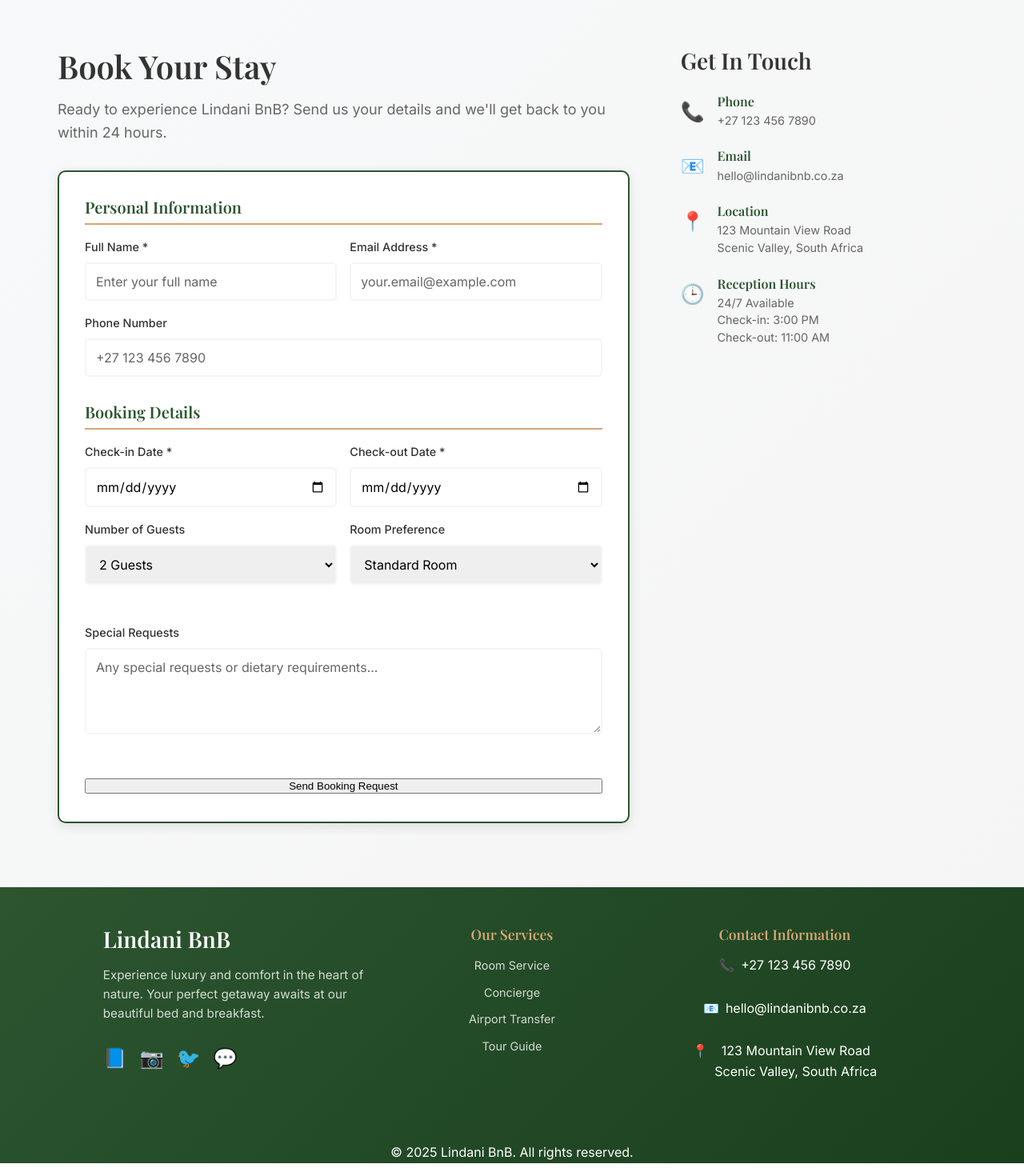
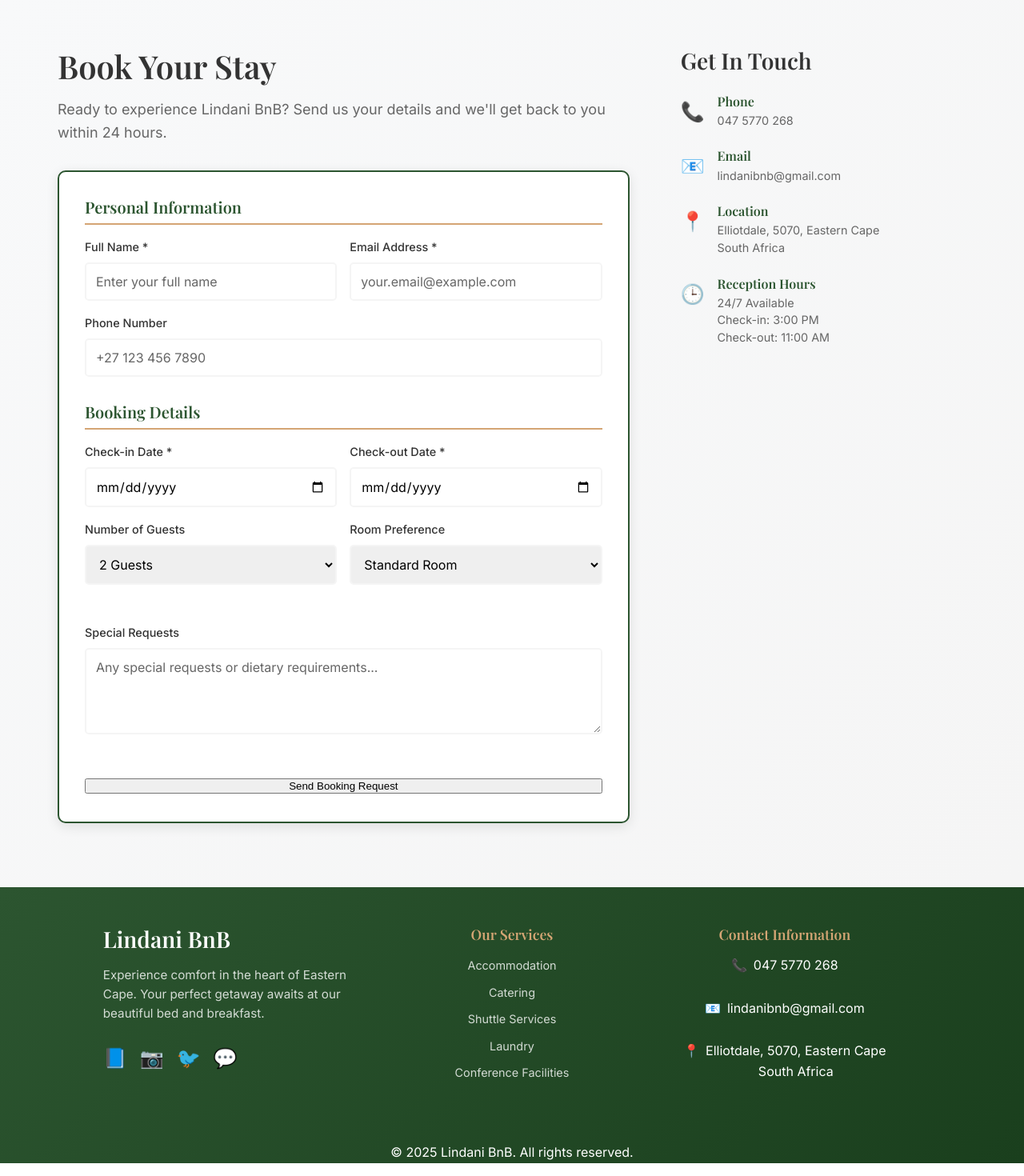
Before and after one commit to Lebo-Madikane/lindani-bnb, a Next.js app: page / in a window 1280 px wide. Shown: the part 5147-6617 px from the top of the page at 80% size. Built offline with nearby package versions, Linux system fonts and the light colour scheme.

Commit message:
update Footer & ContactForm components contact details

```diff
--- a/src/components/ContactForm/ContactForm.js
+++ b/src/components/ContactForm/ContactForm.js
@@ -209,21 +209,21 @@ export default function ContactForm() {
                                 <div className={styles.contactIcon}>📞</div>
                                 <div>
                                     <h4>Phone</h4>
-                                    <p>+27 123 456 7890</p>
+                                    <p>047 5770 268</p>
                                 </div>
                             </div>
                             <div className={styles.contactItem}>
                                 <div className={styles.contactIcon}>📧</div>
                                 <div>
                                     <h4>Email</h4>
-                                    <p>hello@lindanibnb.co.za</p>
+                                    <p>lindanibnb@gmail.com</p>
                                 </div>
                             </div>
                             <div className={styles.contactItem}>
                                 <div className={styles.contactIcon}>📍</div>
                                 <div>
                                     <h4>Location</h4>
-                                    <p>123 Mountain View Road<br />Scenic Valley, South Africa</p>
+                                    <p>Elliotdale, 5070, Eastern Cape<br /> South Africa</p>
                                 </div>
                             </div>
                             <div className={styles.contactItem}>
--- a/src/components/Footer/Footer.js
+++ b/src/components/Footer/Footer.js
@@ -12,7 +12,7 @@ export default function Footer() {
                     <div className={styles.brand}>
                         <h3 className={styles.logo}>Lindani BnB</h3>
                         <p className={styles.description}>
-                            Experience luxury and comfort in the heart of nature.
+                            Experience comfort in the heart of Eastern Cape.
                             Your perfect getaway awaits at our beautiful bed and breakfast.
                         </p>
                         <div className={styles.social}>
@@ -27,10 +27,11 @@ export default function Footer() {
                     <div className={styles.links}>
                         <h4>Our Services</h4>
                         <ul>
-                            <li><a href="#services">Room Service</a></li>
-                            <li><a href="#services">Concierge</a></li>
-                            <li><a href="#services">Airport Transfer</a></li>
-                            <li><a href="#services">Tour Guide</a></li>
+                            <li><a href="#services">Accommodation</a></li>
+                            <li><a href="#services">Catering</a></li>
+                            <li><a href="#services">Shuttle Services</a></li>
+                            <li><a href="#services">Laundry</a></li>
+                            <li><a href="#services">Conference Facilities</a></li>
                         </ul>
                     </div>
 
@@ -39,15 +40,15 @@ export default function Footer() {
                         <h4>Contact Information</h4>
                         <div className={styles.contactItem}>
                             <span>📞</span>
-                            <p>+27 123 456 7890</p>
+                            <p>047 5770 268</p>
                         </div>
                         <div className={styles.contactItem}>
                             <span>📧</span>
-                            <p>hello@lindanibnb.co.za</p>
+                            <p>lindanibnb@gmail.com</p>
                         </div>
                         <div className={styles.contactItem}>
                             <span>📍</span>
-                            <p>123 Mountain View Road<br />Scenic Valley, South Africa</p>
+                            <p>Elliotdale, 5070, Eastern Cape<br />South Africa</p>
                         </div>
                     </div>
                 </div>
```
